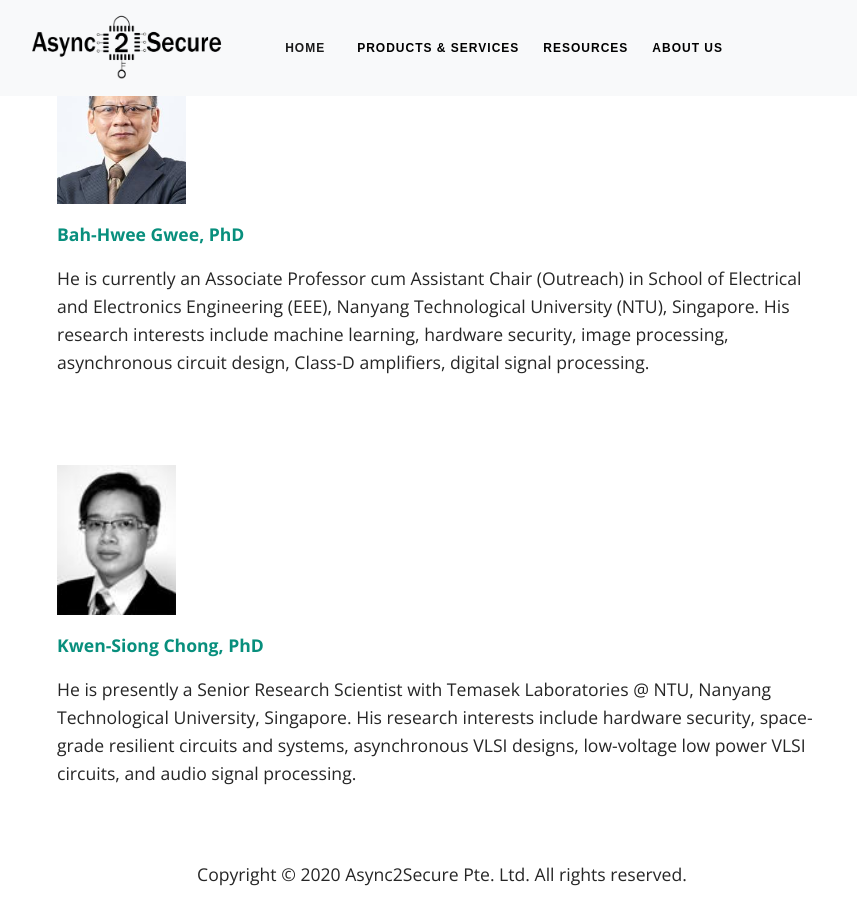
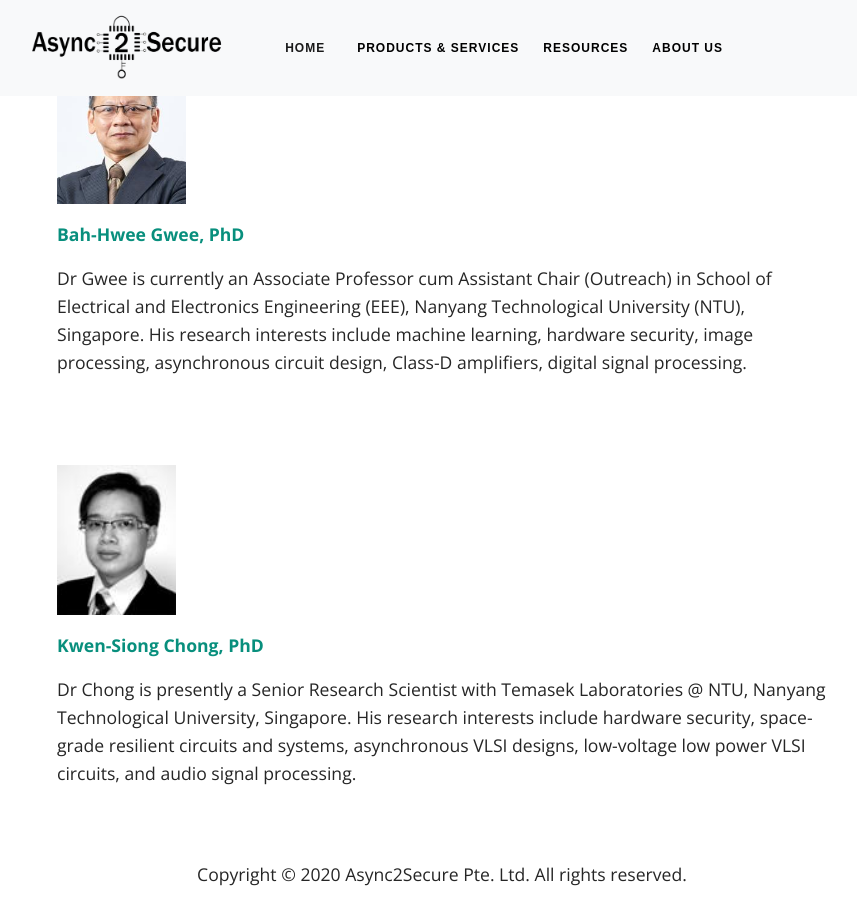
Before and after one commit to async2secure/async2secure.github.io, a Jekyll site: the page built from _pages/about/leadership.md, in a window 1280 px wide and 900 px high, scrolled down 216 px. Shown: the whole window, without its empty margins (198-1055 px from the left). Built offline with Jekyll 4.4.1, drawn with Linux system fonts in a browser that asks for light colours; some web fonts are replaced.

Commit message:
add links and fix content

```diff
--- a/_pages/about/leadership.md
+++ b/_pages/about/leadership.md
@@ -18,7 +18,7 @@ permalink: /about/leadership
 
 <!-- ![alt text](/assets/about/leadership/image--096.jpg) -->
 
-He is currently an Associate Professor cum Assistant Chair (Outreach) in School of Electrical
+Dr Gwee is currently an Associate Professor cum Assistant Chair (Outreach) in School of Electrical
 and Electronics Engineering (EEE), Nanyang Technological University (NTU), Singapore.
 His research interests include machine learning, hardware security, image processing,
 asynchronous circuit design, Class-D amplifiers, digital signal processing.
@@ -30,7 +30,7 @@ asynchronous circuit design, Class-D amplifiers, digital signal processing.
 
 <strong>Kwen-Siong Chong, PhD</strong>
 
-He is presently a Senior Research Scientist with Temasek Laboratories @ NTU, Nanyang
+Dr Chong is presently a Senior Research Scientist with Temasek Laboratories @ NTU, Nanyang
 Technological University, Singapore.
 His research interests include hardware security, space-grade resilient circuits and systems,
 asynchronous VLSI designs, low-voltage low power VLSI circuits, and audio signal processing.
```
Also changed, not shown: _pages/resources/other_research.md (+3 -3 lines), _pages/resources/technology.md (+5 -5 lines).
